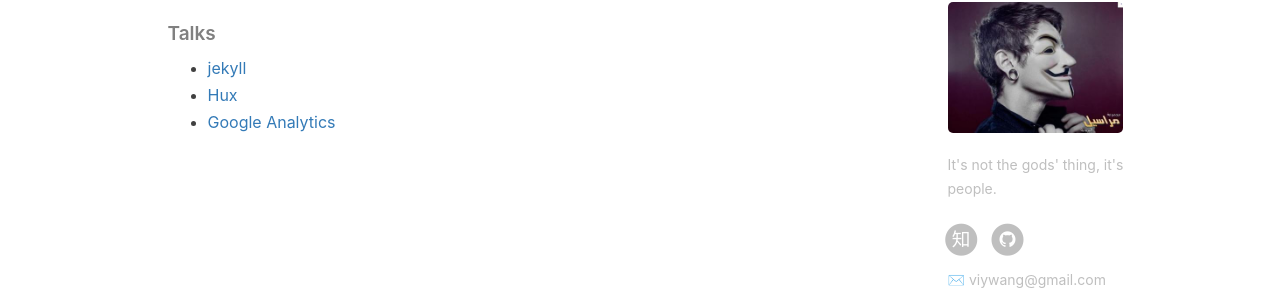
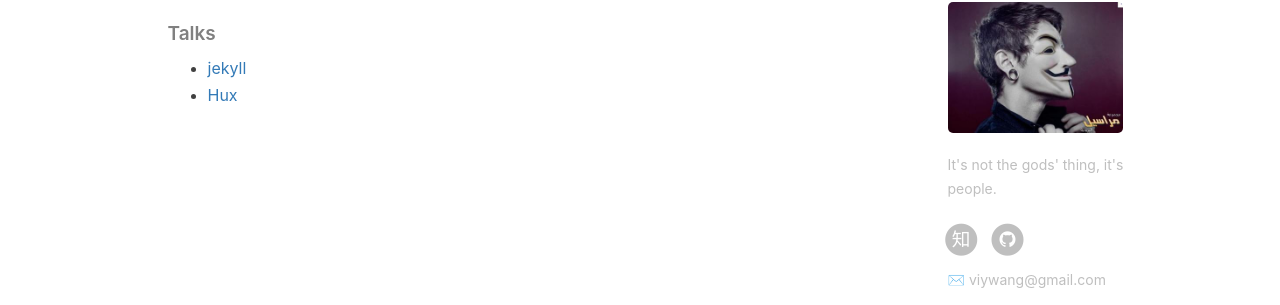
Before and after one commit to VVViy/VVViy.github.io, a Jekyll site: the page built from about.html, in a window 1280 px wide. Shown: the part 624-929 px from the top of the page. Built offline with Jekyll 4.4.1, drawn with Linux system fonts in a browser that asks for light colours; nearby versions of some CDN libraries; comment, search, counter and statistics services are not loaded.

Commit message:
Update about.html

```diff
--- a/about.html
+++ b/about.html
@@ -29,7 +29,7 @@ header-img: "img/blog-bg-cheers-earth.jpg"
     <ul>
         <li><a href="http://jekyll.com.cn/">jekyll</a></li>
         <li><a href="http://huangxuan.me/">Hux</a></li>
-        <li><a href="https://analytics.google.com/analytics">Google Analytics</a></li>
+    <!--<li><a href="https://analytics.google.com/analytics">Google Analytics</a></li> -->
     </ul>
 </div>
 
```
